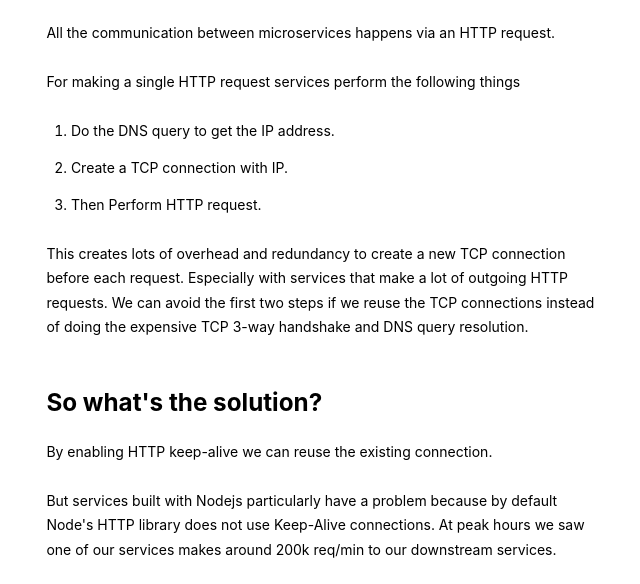
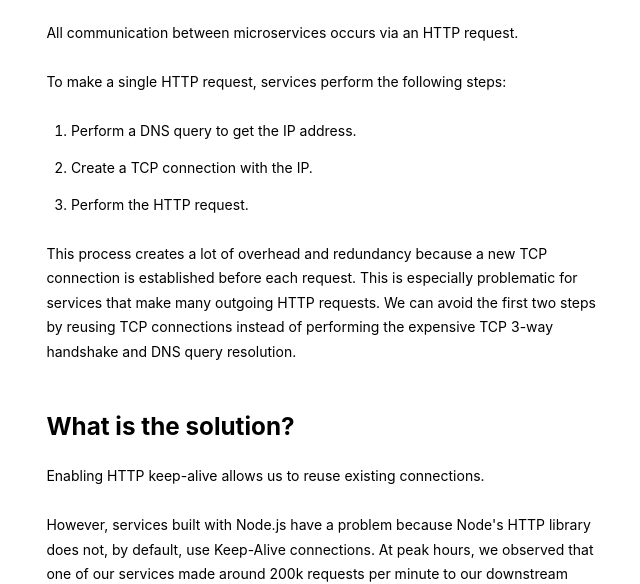
Before and after one commit to rakshans1/rakshanshetty.in, a Gatsby site: page /nodejs-http-keep-alive/ in a window 1280 px wide. Shown: the part 198-782 px from the top of the page, without its empty margins (318-958 px from the left). Built offline with nearby package versions, Linux system fonts and the light colour scheme; Gatsby itself is replaced by a stand-in of ours; some packages are replaced by stand-ins of ours; a web font is replaced by a local one.

Commit message:
Update blog

```diff
--- a/content/blog/nodejs-http-keep-alive/index.md
+++ b/content/blog/nodejs-http-keep-alive/index.md
@@ -1,30 +1,29 @@
 ---
 title: "Reusing connection with HTTP Keep-Alive in Nodejs"
 date: "2020-05-10T15:38"
-modified: "2020-05-10T15:38"
+modified: "2023-05-13T15:38"
 description: ""
 featured: false
 tags: ["Tutorials", "Nodejs"]
 ---
 
-All the communication between microservices happens via an HTTP request.
+All communication between microservices occurs via an HTTP request.
 
-For making a single HTTP request services perform the following things
+To make a single HTTP request, services perform the following steps:
 
-1. Do the DNS query to get the IP address.
-2. Create a TCP connection with IP.
-3. Then Perform HTTP request.
+1. Perform a DNS query to get the IP address.
+2. Create a TCP connection with the IP.
+3. Perform the HTTP request.
 
-This creates lots of overhead and redundancy to create a new TCP connection before each request. Especially with services that make a lot of outgoing HTTP requests.
-We can avoid the first two steps if we reuse the TCP connections instead of doing the expensive TCP 3-way handshake and DNS query resolution.
+This process creates a lot of overhead and redundancy because a new TCP connection is established before each request. This is especially problematic for services that make many outgoing HTTP requests. We can avoid the first two steps by reusing TCP connections instead of performing the expensive TCP 3-way handshake and DNS query resolution.
 
-## So what's the solution?
+## What is the solution?
 
-By enabling HTTP keep-alive we can reuse the existing connection.
+Enabling HTTP keep-alive allows us to reuse existing connections.
 
-But services built with Nodejs particularly have a problem because by default Node's HTTP library does not use Keep-Alive connections. At peak hours we saw one of our services makes around 200k req/min to our downstream services.
+However, services built with Node.js have a problem because Node's HTTP library does not, by default, use Keep-Alive connections. At peak hours, we observed that one of our services made around 200k requests per minute to our downstream services.
 
-Nodejs allows us to create a custom agent for making HTTP requests. So we can create a new agent with keepAlive fag turned on
+Node.js allows us to create a custom agent for making HTTP requests. Therefore, we can create a new agent with the keepAlive flag turned on.
 
 <div class="filename">native-http.js</div>
 
@@ -68,10 +67,10 @@ export default api
 
 ## Benefits of using HTTP keep-alive
 
-- We saw almost 25% reduction in container count required to handle the same amount workloads.
-- Reduced TCP connection and DNS queries by a large amount.
-- Reduced New Connection count in ELB of downstream services.
-- Less strain to our DNS service and don't hit AWS DNS limits.
+- We observed almost a 25% reduction in the number of containers required to handle the same workload.
+- We significantly reduced TCP connections and DNS queries.
+- We reduced the number of new connections in the ELB of downstream services.
+- We eased the strain on our DNS service and avoided hitting AWS DNS limits.
 
 ![ HTTP vs TCP ](./images/http-vs-tcp.png)
 
```
